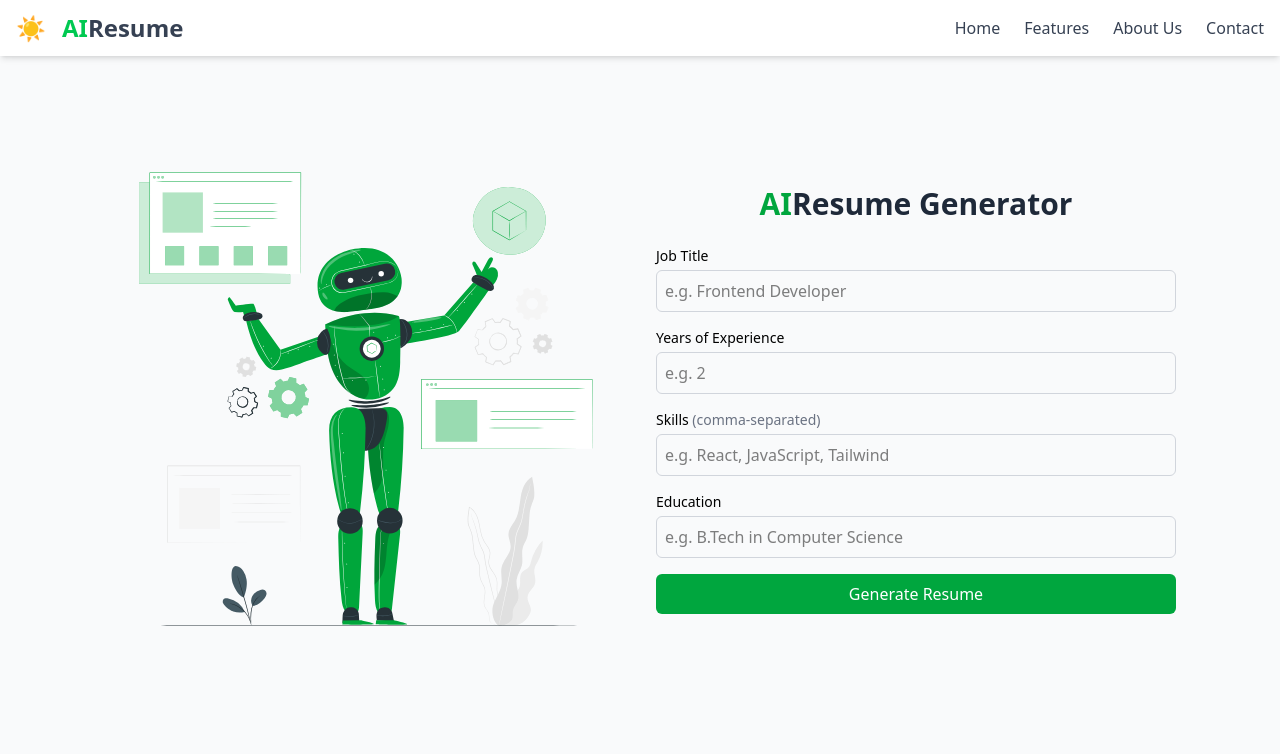
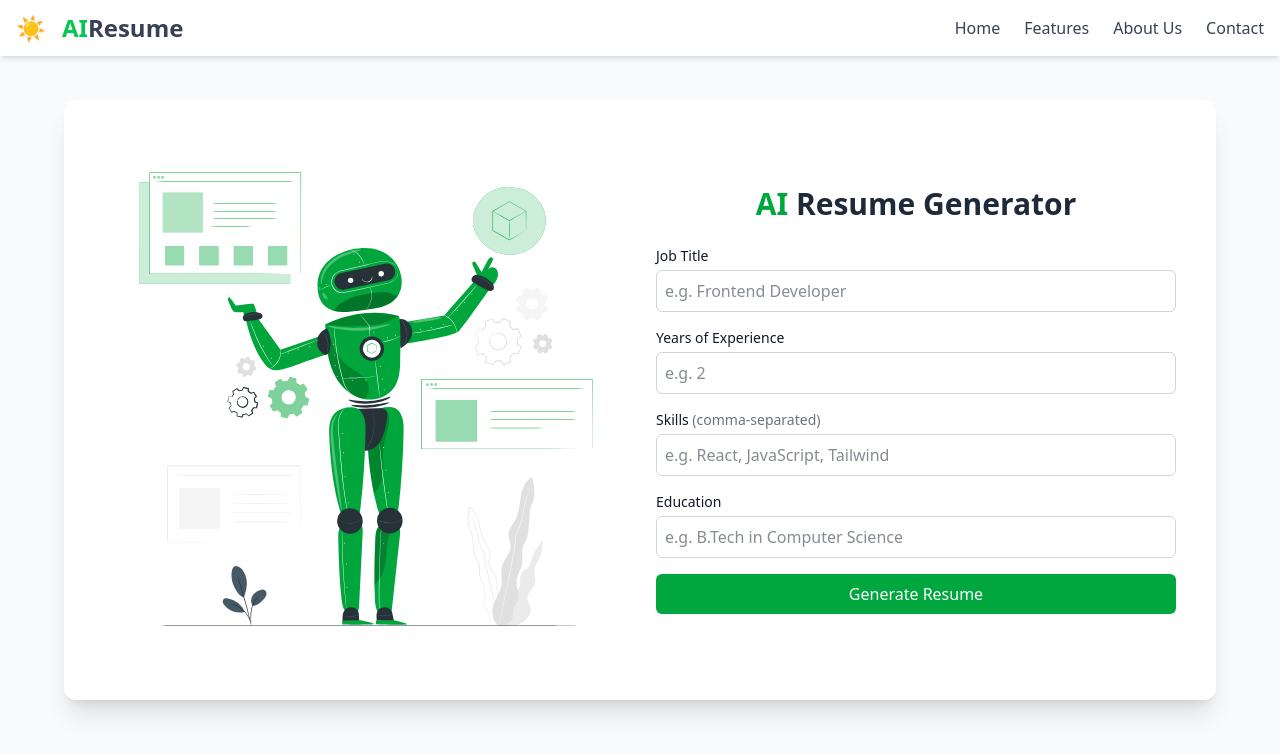
Before and after one commit to yatharth1cr/AI-Resume-Generator, a React (Vite) app in the folder frontend/: page / in a window 1280 px wide. Shown: the top 754 px of the page. Built offline with nearby package versions, Linux system fonts and the light colour scheme.

Commit message:
fixed few things in css classes

```diff
--- a/frontend/src/components/About.jsx
+++ b/frontend/src/components/About.jsx
@@ -1,25 +1,31 @@
 import React from "react";
+import { useSelector } from "react-redux";
 import { useNavigate } from "react-router-dom";
-// import illustration from "../assets/";
 
 const About = () => {
   const navigate = useNavigate();
+  const darkMode = useSelector((state) => state.darkMode.enabled);
 
   return (
-    <section className="bg-gray-100 text-gray-900 py-28 px-6 md:px-12 lg:px-24">
+    <section
+      className={`py-32 px-6 md:px-12 lg:px-24 transition-colors duration-300 ${
+        darkMode ? "bg-gray-900 text-white" : "bg-gray-100 text-gray-900"
+      }`}
+    >
       <div className="max-w-6xl mx-auto flex flex-col lg:flex-row items-center gap-12">
         {/* Text Content */}
         <div className="flex-1 text-center lg:text-left">
-          <h2 className="text-3xl md:text-4xl font-bold text-gray-800 mb-6">
+          <h2 className="text-3xl md:text-4xl font-bold mb-6">
             What is{" "}
-            <span className="bg-gradient-to-r from-green-600 to-gray-600 bg-clip-text text-transparent animate-pulse">
+            <span className="bg-gradient-to-r from-green-500 to-gray-500 bg-clip-text text-transparent animate-pulse">
               AI Resume Generator
             </span>
             ?
           </h2>
-          <p className="text-lg text-gray-600 leading-relaxed mb-6">
+
+          <p className="text-lg leading-relaxed mb-6">
             Say goodbye to boring templates and hours spent formatting!
-            <span className="text-green-600 font-semibold">
+            <span className="text-green-600 dark:text-green-400 font-semibold">
               {" "}
               AI Resume Generator
             </span>{" "}
@@ -27,25 +33,27 @@ const About = () => {
             Powered by intelligent suggestions, it tailors your resume to
             highlight your top skills, experience, and achievements.
           </p>
-          <p className="text-lg text-gray-600 leading-relaxed mb-8">
+
+          <p className="text-lg leading-relaxed mb-8">
             Whether you're just starting out or looking to land your next big
             role, our AI-driven tool streamlines the resume-building process —
             making it faster, smarter, and way more effective.
           </p>
+
           <button
             onClick={() => navigate("/")}
-            className="bg-green-600 hover:bg-blue-700 text-white font-semibold px-6 py-3 rounded-lg transition duration-300"
+            className="bg-green-600 hover:bg-green-700 text-white font-semibold px-6 py-3 rounded-lg transition duration-300"
           >
             Try It Now
           </button>
         </div>
 
-        {/* Image/Illustration */}
+        {/* Illustration */}
         <div className="flex-1">
           <img
-            src="../../assets/AboutUs.svg"
+            src="/assets/AboutUs.svg"
             alt="AI Resume Illustration"
-            className="w-full max-w-md mx-auto"
+            className={`w-full max-w-md mx-auto ${darkMode ? "invert" : ""}`}
           />
         </div>
       </div>
--- a/frontend/src/components/Feature.jsx
+++ b/frontend/src/components/Feature.jsx
@@ -39,11 +39,15 @@ const Feature = () => {
         darkMode ? "bg-gray-900" : "bg-gray-100"
       }`}
     >
-      <div className="container mx-auto text-center px-4">
-        <h2 className="text-3xl font-bold text-green-500 dark:text-green-400">
-          Features
+      <div className="container mx-auto px-4 text-center">
+        <h2
+          className={`text-3xl font-bold ${
+            darkMode ? "text-white" : "text-gray-800"
+          }`}
+        >
+          <span className="text-green-600">Key </span>Features
         </h2>
-        <p className="mt-2 text-gray-600 dark:text-gray-300">
+        <p className={`mt-2 ${darkMode ? "text-gray-300" : "text-gray-600"}`}>
           Everything you need to create the perfect resume
         </p>
 
@@ -51,13 +55,18 @@ const Feature = () => {
           {features.map(({ title, description, icon, comingSoon }, index) => (
             <div
               key={index}
-              className={`relative p-6 rounded-xl shadow-md transition-all duration-300 flex flex-col items-center ${
-                darkMode ? "bg-gray-800 text-white" : "bg-white text-black"
-              } ${comingSoon ? "opacity-60" : ""}`}
+              className={`relative p-6 rounded-xl shadow-md flex flex-col items-center transition-all duration-300
+                ${darkMode ? "bg-gray-800 text-white" : "bg-white text-black"}
+                ${comingSoon ? "opacity-70" : ""}
+              `}
             >
               <span className="text-4xl">{icon}</span>
-              <h3 className="text-lg font-semibold mt-4">{title}</h3>
-              <p className="mt-2 text-sm text-center text-gray-600 dark:text-gray-300">
+              <h3 className="mt-4 text-lg font-semibold">{title}</h3>
+              <p
+                className={`mt-2 text-sm text-center ${
+                  darkMode ? "text-gray-300" : "text-gray-600"
+                }`}
+              >
                 {description}
               </p>
 
--- a/frontend/src/components/Home.jsx
+++ b/frontend/src/components/Home.jsx
@@ -3,10 +3,12 @@ import axios from "axios";
 import { Formik, Form, Field, ErrorMessage } from "formik";
 import * as Yup from "yup";
 import { useNavigate } from "react-router-dom";
+import { useSelector } from "react-redux";
 
 const Home = () => {
   const navigate = useNavigate();
   const [error, setError] = useState("");
+  const darkMode = useSelector((state) => state.darkMode.enabled);
 
   // Validation Schema
   const validationSchema = Yup.object({
@@ -17,22 +19,20 @@ const Home = () => {
       .required("Experience is required"),
     skills: Yup.string()
       .required("Skills are required")
-      .min(2, "Skills must be at least 2 characters long")
-      .max(200, "Skills must be at most 200 characters long"),
+      .min(2, "Skills must be at least 2 characters")
+      .max(200, "Skills must be at most 200 characters"),
     education: Yup.string()
       .required("Education is required")
-      .min(2, "Education must be at least 2 characters long")
-      .max(100, "Education must be at most 100 characters long"),
+      .min(2, "Education must be at least 2 characters")
+      .max(100, "Education must be at most 100 characters"),
   });
 
-  // Form Submission Handler
   const handleGenerate = (values, { setSubmitting }) => {
     setError("");
     const formattedSkills = values.skills
       .split(",")
       .map((skill) => skill.trim());
 
-    // Send data to the backend
     axios
       .post("http://localhost:5000/api/generate-resume", {
         jobTitle: values.jobTitle,
@@ -41,7 +41,6 @@ const Home = () => {
         education: values.education,
       })
       .then((response) => {
-        // Navigate to generated-resume page with response data
         navigate("/generated-resume", {
           state: { resume: response.data.resume },
         });
@@ -58,8 +57,16 @@ const Home = () => {
   };
 
   return (
-    <div className="min-h-screen bg-gray-50 flex items-center justify-center px-4 py-10">
-      <div className="w-full max-w-6xl bg- rounded-xl shadg p-6 md:p-10 grid grid-cols-1 md:grid-cols-2 gap-8 items-center">
+    <div
+      className={`min-h-screen flex items-center justify-center px-4 py-10 transition-colors duration-300 ${
+        darkMode ? "bg-gray-900 text-white" : "bg-gray-50 text-gray-900"
+      }`}
+    >
+      <div
+        className={`w-full max-w-6xl ${
+          darkMode ? "bg-gray-800" : "bg-white"
+        } rounded-xl shadow-xl p-6 md:p-10 grid grid-cols-1 md:grid-cols-2 gap-8 items-center`}
+      >
         {/* Image */}
         <div className="hidden md:block">
           <img
@@ -71,8 +78,11 @@ const Home = () => {
 
         {/* Form */}
         <div>
-          <h2 className="text-3xl font-bold text-center text-green-600 mb-6">
-            AI<span className="text-gray-800">Resume Generator</span>
+          <h2 className="text-3xl font-bold text-center mb-6">
+            <span className="text-green-600">AI</span>{" "}
+            <span className={darkMode ? "text-white" : "text-gray-800"}>
+              Resume Generator
+            </span>
           </h2>
 
           <Formik
@@ -87,10 +97,11 @@ const Home = () => {
           >
             {({ isSubmitting }) => (
               <Form className="space-y-4">
+                {/* Job Title */}
                 <div>
                   <label
+                    htmlFor="jobTitle"
                     className="block text-sm font-medium mb-1"
-                    htmlFor="jobTitle"
                   >
                     Job Title
                   </label>
@@ -98,7 +109,9 @@ const Home = () => {
                     type="text"
                     name="jobTitle"
                     id="jobTitle"
-                    className="border border-gray-300 p-2 w-full rounded-md focus:ring-2 focus:ring-green-400 outline-none"
+                    className={`border border-gray-300 dark:border-gray-600 p-2 w-full rounded-md focus:ring-2 focus:ring-green-400 outline-none bg-white ${
+                      darkMode ? "bg-gray-700" : ""
+                    }`}
                     placeholder="e.g. Frontend Developer"
                   />
                   <ErrorMessage
@@ -108,10 +121,11 @@ const Home = () => {
                   />
                 </div>
 
+                {/* Experience */}
                 <div>
                   <label
+                    htmlFor="experience"
                     className="block text-sm font-medium mb-1"
-                    htmlFor="experience"
                   >
                     Years of Experience
                   </label>
@@ -119,7 +133,9 @@ const Home = () => {
                     type="number"
                     name="experience"
                     id="experience"
-                    className="border border-gray-300 p-2 w-full rounded-md focus:ring-2 focus:ring-green-400 outline-none"
+                    className={`border border-gray-300 dark:border-gray-600 p-2 w-full rounded-md focus:ring-2 focus:ring-green-400 outline-none bg-white ${
+                      darkMode ? "bg-gray-700" : ""
+                    }`}
                     placeholder="e.g. 2"
                   />
                   <ErrorMessage
@@ -129,19 +145,24 @@ const Home = () => {
                   />
                 </div>
 
+                {/* Skills */}
                 <div>
                   <label
+                    htmlFor="skills"
                     className="block text-sm font-medium mb-1"
-                    htmlFor="skills"
                   >
                     Skills{" "}
-                    <span className="text-gray-500">(comma-separated)</span>
+                    <span className="text-gray-500 dark:text-gray-400">
+                      (comma-separated)
+                    </span>
                   </label>
                   <Field
                     type="text"
                     name="skills"
                     id="skills"
-                    className="border border-gray-300 p-2 w-full rounded-md focus:ring-2 focus:ring-green-400 outline-none"
+                    className={`border border-gray-300 dark:border-gray-600 p-2 w-full rounded-md focus:ring-2 focus:ring-green-400 outline-none bg-white ${
+                      darkMode ? "bg-gray-700" : ""
+                    }`}
                     placeholder="e.g. React, JavaScript, Tailwind"
                   />
                   <ErrorMessage
@@ -151,10 +172,11 @@ const Home = () => {
                   />
                 </div>
 
+                {/* Education */}
                 <div>
                   <label
+                    htmlFor="education"
                     className="block text-sm font-medium mb-1"
-                    htmlFor="education"
                   >
                     Education
                   </label>
@@ -162,7 +184,9 @@ const Home = () => {
                     type="text"
                     name="education"
                     id="education"
-                    className="border border-gray-300 p-2 w-full rounded-md focus:ring-2 focus:ring-green-400 outline-none"
+                    className={`border border-gray-300 dark:border-gray-600 p-2 w-full rounded-md focus:ring-2 focus:ring-green-400 outline-none bg-white ${
+                      darkMode ? "bg-gray-700" : "bg-black-50"
+                    }`}
                     placeholder="e.g. B.Tech in Computer Science"
                   />
                   <ErrorMessage
@@ -172,6 +196,7 @@ const Home = () => {
                   />
                 </div>
 
+                {/* Submit */}
                 <button
                   type="submit"
                   className="w-full bg-green-600 text-white font-medium py-2 px-4 rounded-md hover:bg-green-700 transition-all duration-200 disabled:opacity-50"
@@ -183,8 +208,9 @@ const Home = () => {
             )}
           </Formik>
 
+          {/* Error */}
           {error && (
-            <div className="mt-4 text-red-600 bg-red-50 border border-red-200 rounded-md p-3 text-sm">
+            <div className="mt-4 text-red-600 bg-red-50 dark:bg-red-200 border border-red-200 rounded-md p-3 text-sm">
               {error}
             </div>
           )}
```
